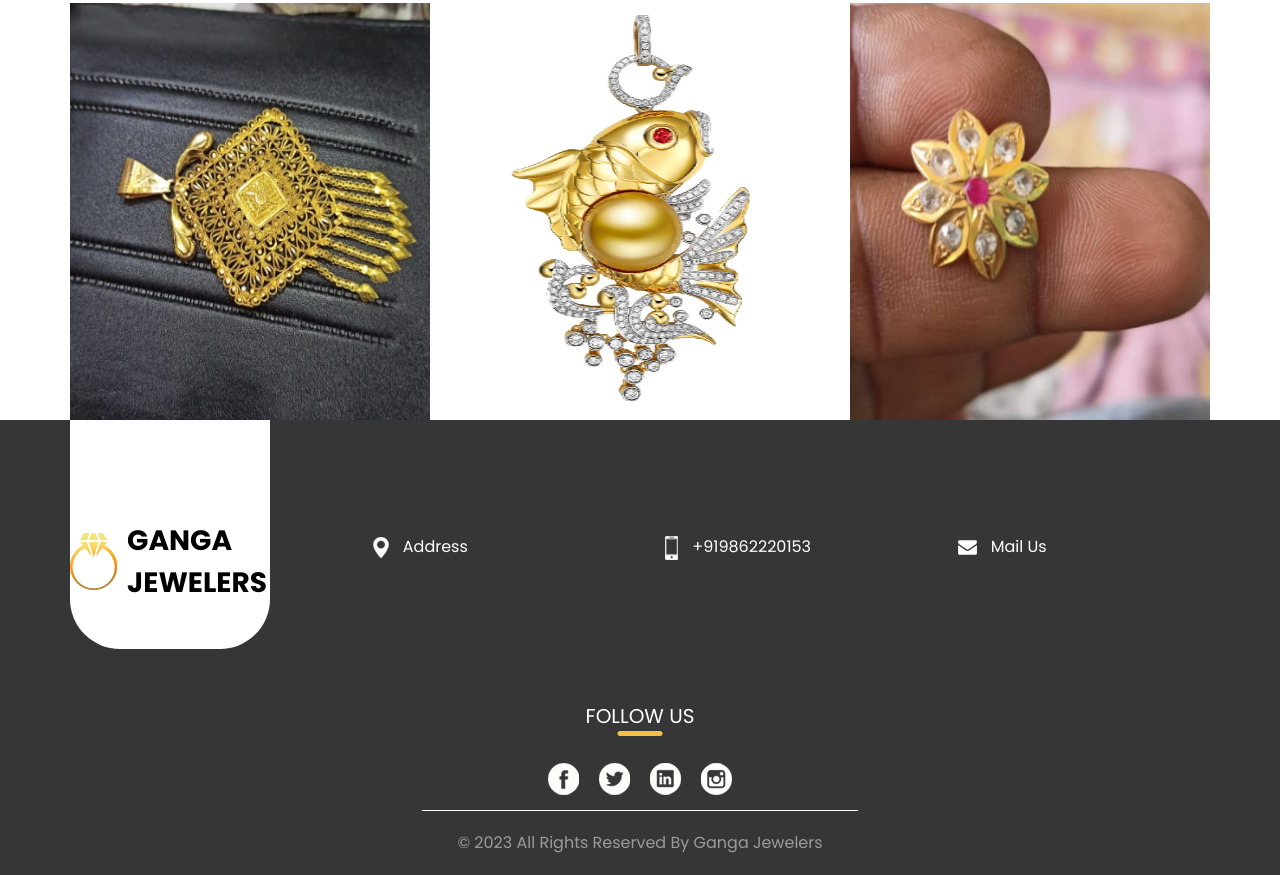
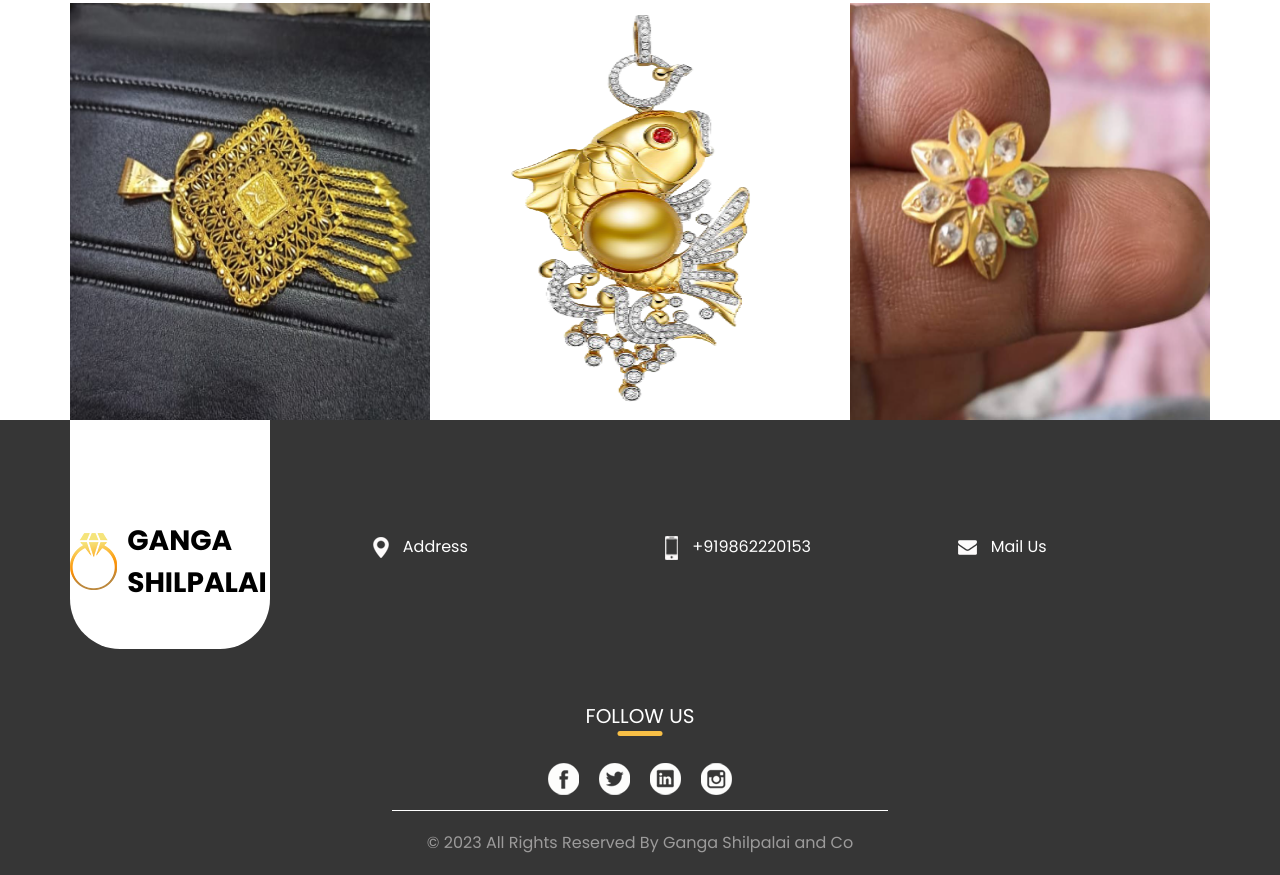
Before and after one commit to obhujerpencil/Ganga-Jewelers, a plain HTML site: page jewellery.html in a window 1280 px wide. Shown: the part 1880-2755 px from the top of the page. Drawn offline with nearby package versions, Linux system fonts and the light colour scheme; a web font is replaced by a local one.

Commit message:
jewellery.html v--2

```diff
--- a/jewellery.html
+++ b/jewellery.html
@@ -12,7 +12,7 @@
   <meta name="description" content="" />
   <meta name="author" content="" />
 
-  <title>Ganga Jewelers</title>
+  <title>Ganga Shilpalai</title>
   <link rel="icon" type="image/x-icon" href="images/logo.png">
 
   <!-- slider stylesheet -->
@@ -39,7 +39,7 @@
           <a class="navbar-brand" href="index.html">
             <img src="images/logo.png" alt="">
             <span>
-              Ganga Jewelers and co
+              Ganga Shilpalai and Co
             </span>
           </a>
           <button class="navbar-toggler" type="button" data-toggle="collapse" data-target="#navbarSupportedContent" aria-controls="navbarSupportedContent" aria-expanded="false" aria-label="Toggle navigation">
@@ -255,7 +255,7 @@
                   <a href="">
                     <img src="images/logo.png" alt="">
                     <span>
-                      Ganga Jewelers
+                      Ganga Shilpalai
                     </span>
                   </a>
                 </div>
@@ -323,7 +323,7 @@
       <section class="container-fluid footer_section">
         <p>
           &copy; <span id="displayYear"></span> All Rights Reserved By
-          <a href="">Ganga Jewelers</a>
+          <a href="">Ganga Shilpalai and Co</a>
         </p>
       </section>
       <!-- footer section -->
```
